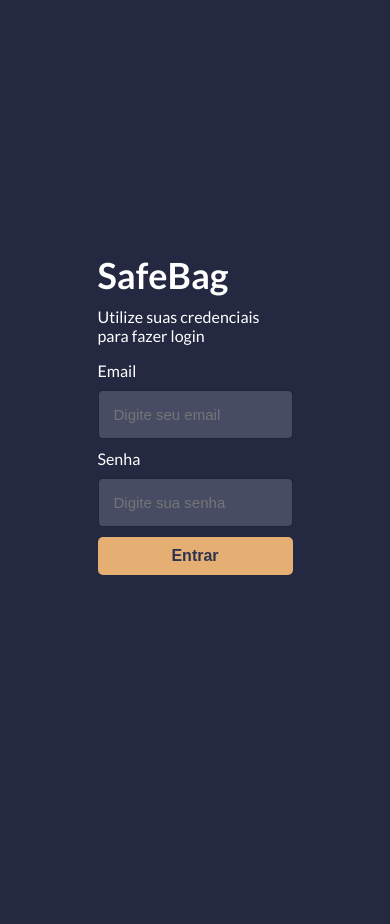
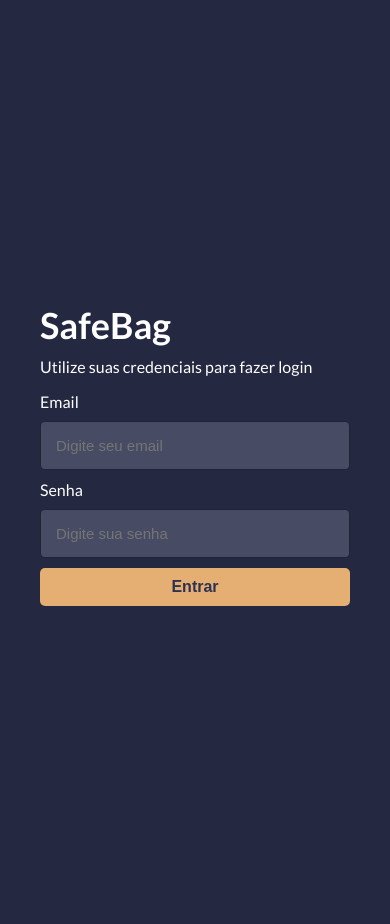
Before and after one commit to biancacordebello/SafeBag, a PHP site: page / in a window 390 px wide. Before the commit the page ends 575 px from the top, so only its background shows below. Run offline with PHP 8.4, Linux system fonts and the light colour scheme; some libraries are stand-ins or nearby versions.

Commit message:
mobile padding fixed

```diff
--- a/assets/styles/mobile/login.css
+++ b/assets/styles/mobile/login.css
@@ -5,11 +5,18 @@
 
 @media (max-width: 768px) {
 
+body {
+    padding: 40px;
+}
+
+
 #login-image {
     display: none;
 }
 
 .container {
     padding: 0px;
+    width: 100vw;
+
 }
 }
--- a/assets/styles/mobile/main.css
+++ b/assets/styles/mobile/main.css
@@ -31,7 +31,7 @@
   }
 
 .icon:after {
-  padding-left: 10vw;
+  padding-left: 5vw;
 }
 
 
```
